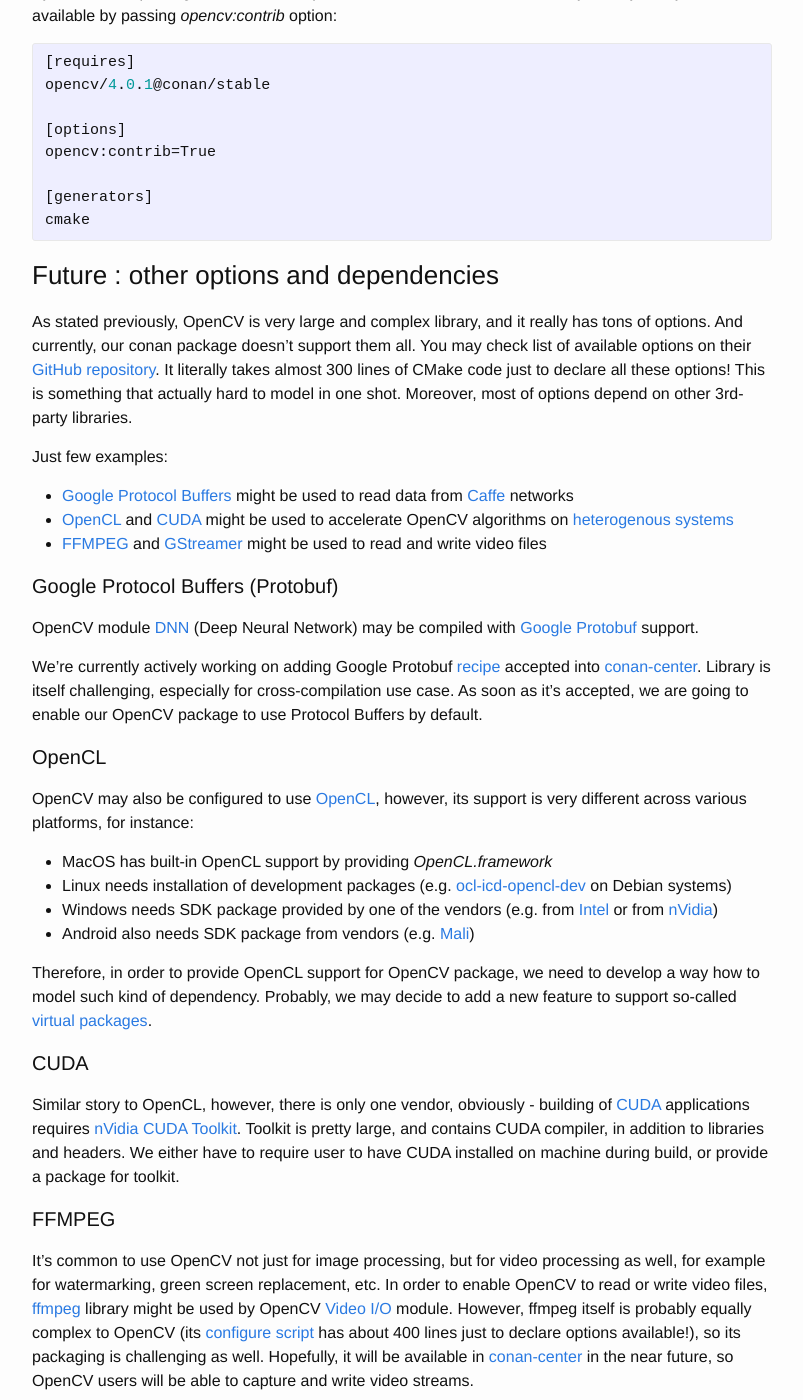
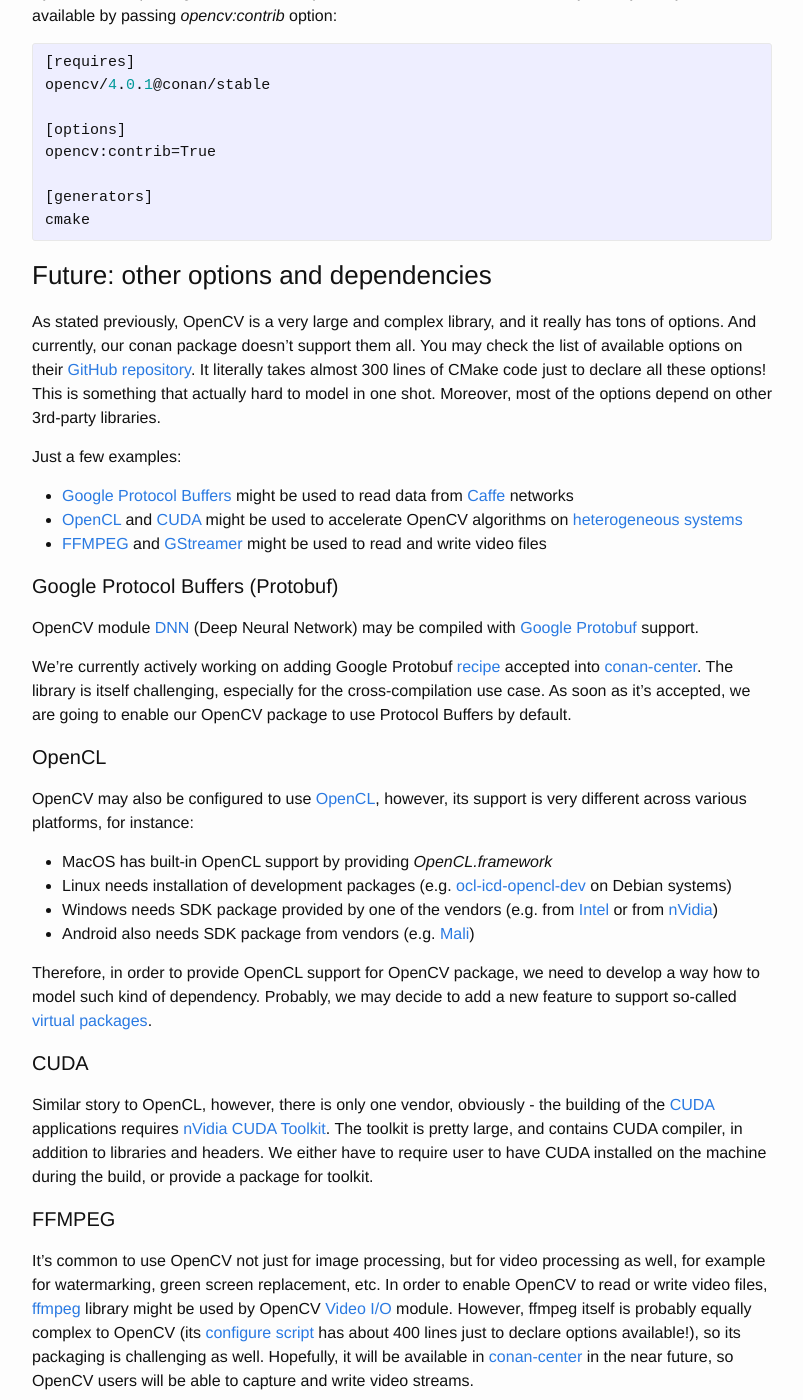
Before and after one commit to conan-io/conan-io.github.io, a Jekyll site: the page built from _posts/2019-01-21-OpenCV-conan-packages.markdown, in a window 1280 px wide and 1400 px high, scrolled down 2091 px. Shown: the whole window, without its empty margins (238-1041 px from the left). Built offline with Jekyll 4.4.1, drawn with Linux system fonts in a browser that asks for light colours; comment, search, counter and statistics services are not loaded; some of the changed text lies outside the part shown.

Commit message:
- fix spelling
Signed-off-by: SSE4 <tomskside@gmail.com>

```diff
--- a/_posts/2019-01-21-OpenCV-conan-packages.markdown
+++ b/_posts/2019-01-21-OpenCV-conan-packages.markdown
@@ -35,14 +35,14 @@ As usual, pre-built packages are available for major platforms (Windows/Linux/Ma
 
 ### dependencies
 
-OpenCV is very complex library, and has lots of various dependencies. Current conan recipe has the following:
+OpenCV is a very complex library, and has lots of various dependencies. Current conan recipe has the following:
 
 <p class="centered">
     <img  src="{{ site.url }}/assets/post_images/2019-01-21/opencv-deps.png"  align="center"
     width="800"  alt="dependencies of OpenCV 4.0.0 package"/>
 </p>
 
-Graph was generated by the [conan info](https://docs.conan.io/en/latest/reference/commands/consumer/info.html) command:
+A graph was generated by the [conan info](https://docs.conan.io/en/latest/reference/commands/consumer/info.html) command:
 
 {% highlight bash %}
 
@@ -94,21 +94,21 @@ cmake
 
 {% endhighlight %}
 
-### Future : other options and dependencies
+### Future: other options and dependencies
 
-As stated previously, OpenCV is very large and complex library, and it really has tons of options. And currently, our conan package doesn't support them all. You may check list of available options on their [GitHub repository](https://github.com/opencv/opencv/blob/4.0.1/CMakeLists.txt#L208). It literally takes almost 300 lines of CMake code just to declare all these options! This is something that actually hard to model in one shot. Moreover, most of options depend on other 3rd-party libraries.
+As stated previously, OpenCV is a very large and complex library, and it really has tons of options. And currently, our conan package doesn't support them all. You may check the list of available options on their [GitHub repository](https://github.com/opencv/opencv/blob/4.0.1/CMakeLists.txt#L208). It literally takes almost 300 lines of CMake code just to declare all these options! This is something that actually hard to model in one shot. Moreover, most of the options depend on other 3rd-party libraries.
 
-Just few examples:
+Just a few examples:
 
 * [Google Protocol Buffers](https://developers.google.com/protocol-buffers/) might be used to read data from [Caffe](http://caffe.berkeleyvision.org/) networks
-* [OpenCL](https://www.khronos.org/opencl/) and [CUDA](https://developer.nvidia.com/cuda-zone) might be used to accelerate OpenCV algorithms on [heterogenous systems](https://en.wikipedia.org/wiki/Heterogeneous_System_Architecture)
+* [OpenCL](https://www.khronos.org/opencl/) and [CUDA](https://developer.nvidia.com/cuda-zone) might be used to accelerate OpenCV algorithms on [heterogeneous systems](https://en.wikipedia.org/wiki/Heterogeneous_System_Architecture)
 * [FFMPEG](https://github.com/bincrafters/conan-ffmpeg) and [GStreamer](https://gstreamer.freedesktop.org/) might be used to read and write video files
 
 #### Google Protocol Buffers (Protobuf)
 
 OpenCV module [DNN](https://docs.opencv.org/4.0.1/d6/d0f/group__dnn.html) (Deep Neural Network) may be compiled with [Google Protobuf](https://developers.google.com/protocol-buffers/) support.
 
-We're currently actively working on adding Google Protobuf [recipe](https://github.com/bincrafters/conan-protobuf) accepted into [conan-center](https://bintray.com/conan-community/conan/opencv%3Aconan). Library is itself challenging, especially for cross-compilation use case. As soon as it's accepted, we are going to enable our OpenCV package to use Protocol Buffers by default.
+We're currently actively working on adding Google Protobuf [recipe](https://github.com/bincrafters/conan-protobuf) accepted into [conan-center](https://bintray.com/conan-community/conan/opencv%3Aconan). The library is itself challenging, especially for the cross-compilation use case. As soon as it's accepted, we are going to enable our OpenCV package to use Protocol Buffers by default.
 
 #### OpenCL
 
@@ -123,7 +123,7 @@ Therefore, in order to provide OpenCL support for OpenCV package, we need to dev
 
 #### CUDA
 
-Similar story to OpenCL, however, there is only one vendor, obviously - building of [CUDA](https://developer.nvidia.com/cuda-zone) applications requires [nVidia CUDA Toolkit](https://developer.nvidia.com/cuda-toolkit). Toolkit is pretty large, and contains CUDA compiler, in addition to libraries and headers. We either have to require user to have CUDA installed on machine during build, or provide a package for toolkit.
+Similar story to OpenCL, however, there is only one vendor, obviously - the building of the [CUDA](https://developer.nvidia.com/cuda-zone) applications requires [nVidia CUDA Toolkit](https://developer.nvidia.com/cuda-toolkit). The toolkit is pretty large, and contains CUDA compiler, in addition to libraries and headers. We either have to require user to have CUDA installed on the machine during the build, or provide a package for toolkit.
 
 #### FFMPEG
 
```
Also changed, not shown: other parts of _posts/2019-01-21-OpenCV-conan-packages.markdown (+4 -4 lines).
